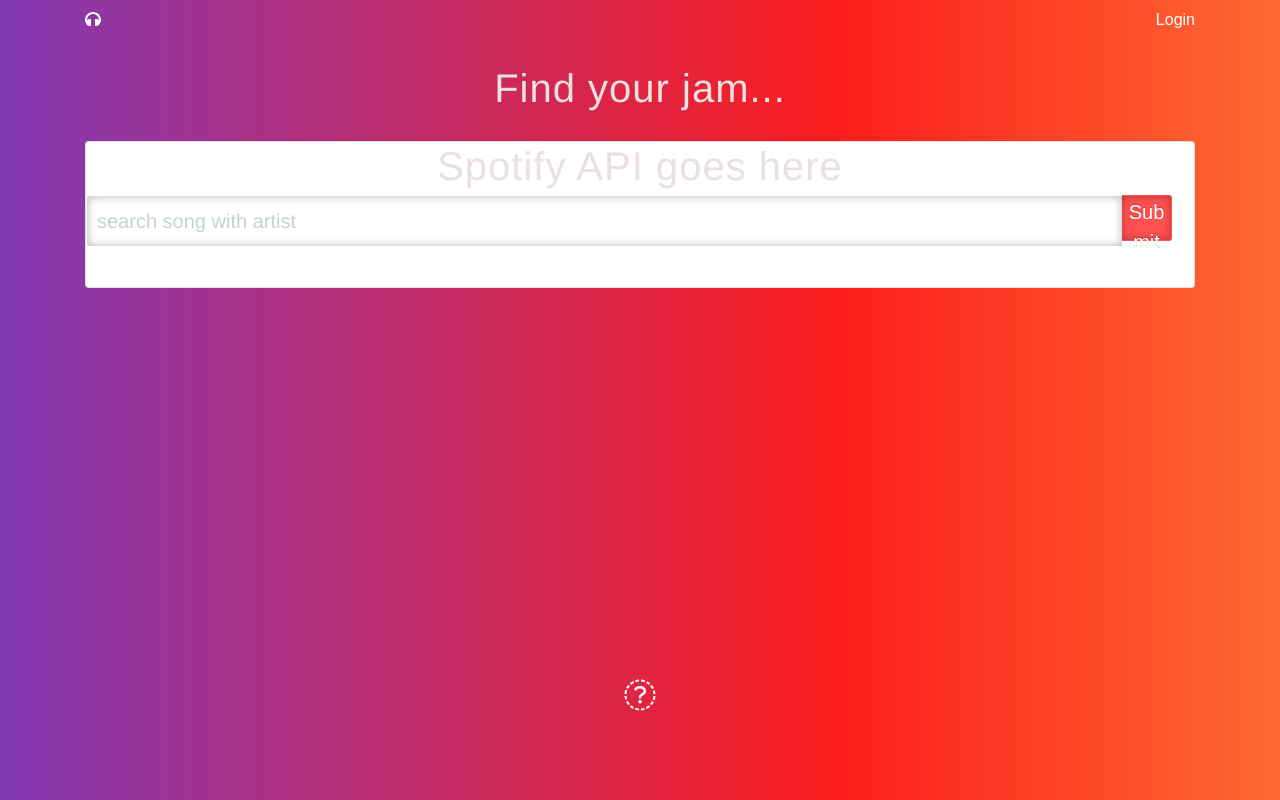
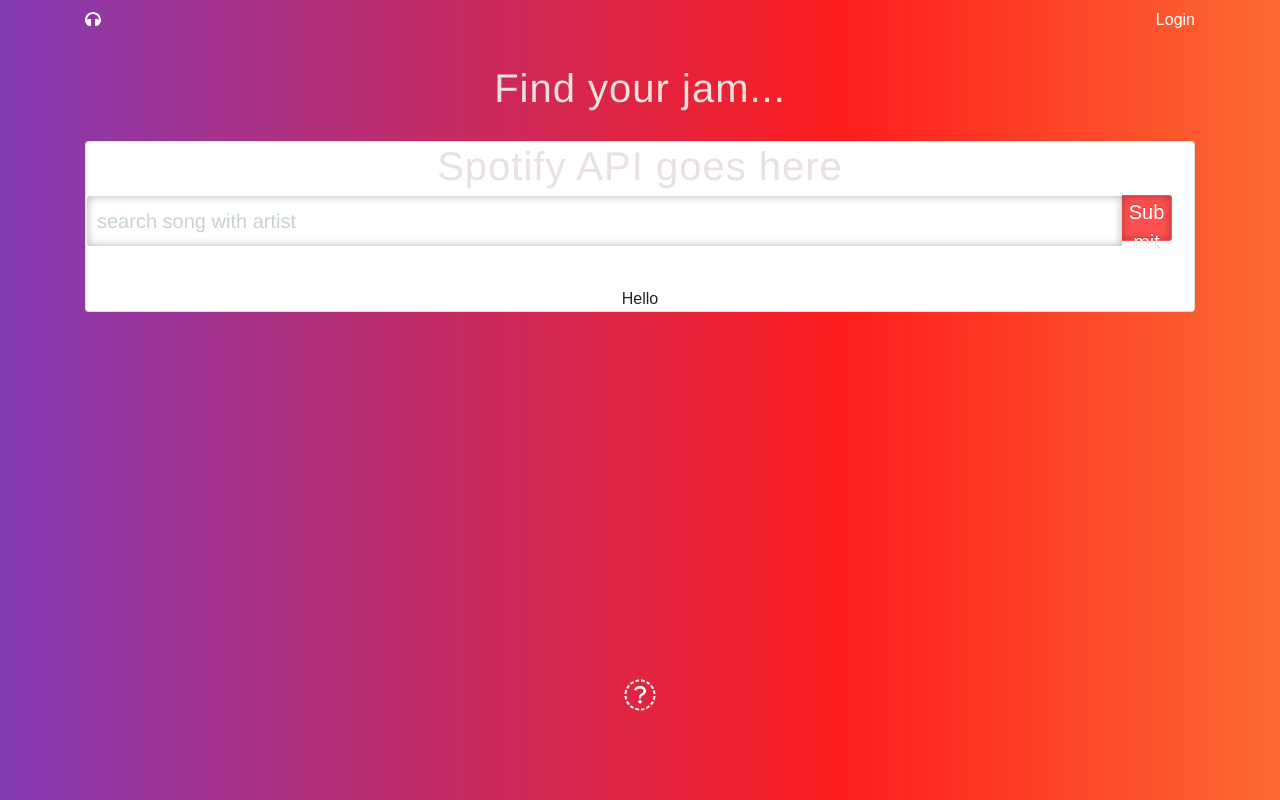
Before and after one commit to ArianaDV/Tunes_1.0, a React (Create React App) app in the folder client/: page /playlist in a window 1280 px wide. Built offline with nearby package versions, Linux system fonts and the light colour scheme; no server answers.

Commit message:
started songWell component shell

```diff
--- /dev/null
+++ b/client/src/components/songWell/songWell.js
@@ -0,0 +1,30 @@
+import React, { Component } from "react";
+import './style.css'
+import axios from 'axios';
+
+class SongWell extends Component {
+
+
+
+
+
+    render() {
+
+        axios
+            .get("/api/songs/")
+            .then(response => {
+                console.log(response.data);
+            })
+            .catch(error => {
+                console.log("error is ", error);
+            });
+
+        return (
+            <div>
+                Hello
+            </div>
+        );
+    }
+}
+
+export default SongWell;
--- a/client/src/pages/Playlist/Playlist.js
+++ b/client/src/pages/Playlist/Playlist.js
@@ -3,6 +3,7 @@ import queryString from 'query-string';
 import Filter from "../../components/Filter/Filter";
 import axios from 'axios';
 import './style.css'
+import SongWell from "../../components/songWell/songWell";
 
 
 class Playlist extends Component {
@@ -93,6 +94,7 @@ class Playlist extends Component {
                         <div className="card">
                             <h1>Spotify API goes here</h1>
                             <Filter onSubmit={field => this.onSubmit(field)} />
+                            <SongWell/>
                         </div>
                     </div>
 
```
Also changed, not shown: client/src/components/songWell/style.css (added).
